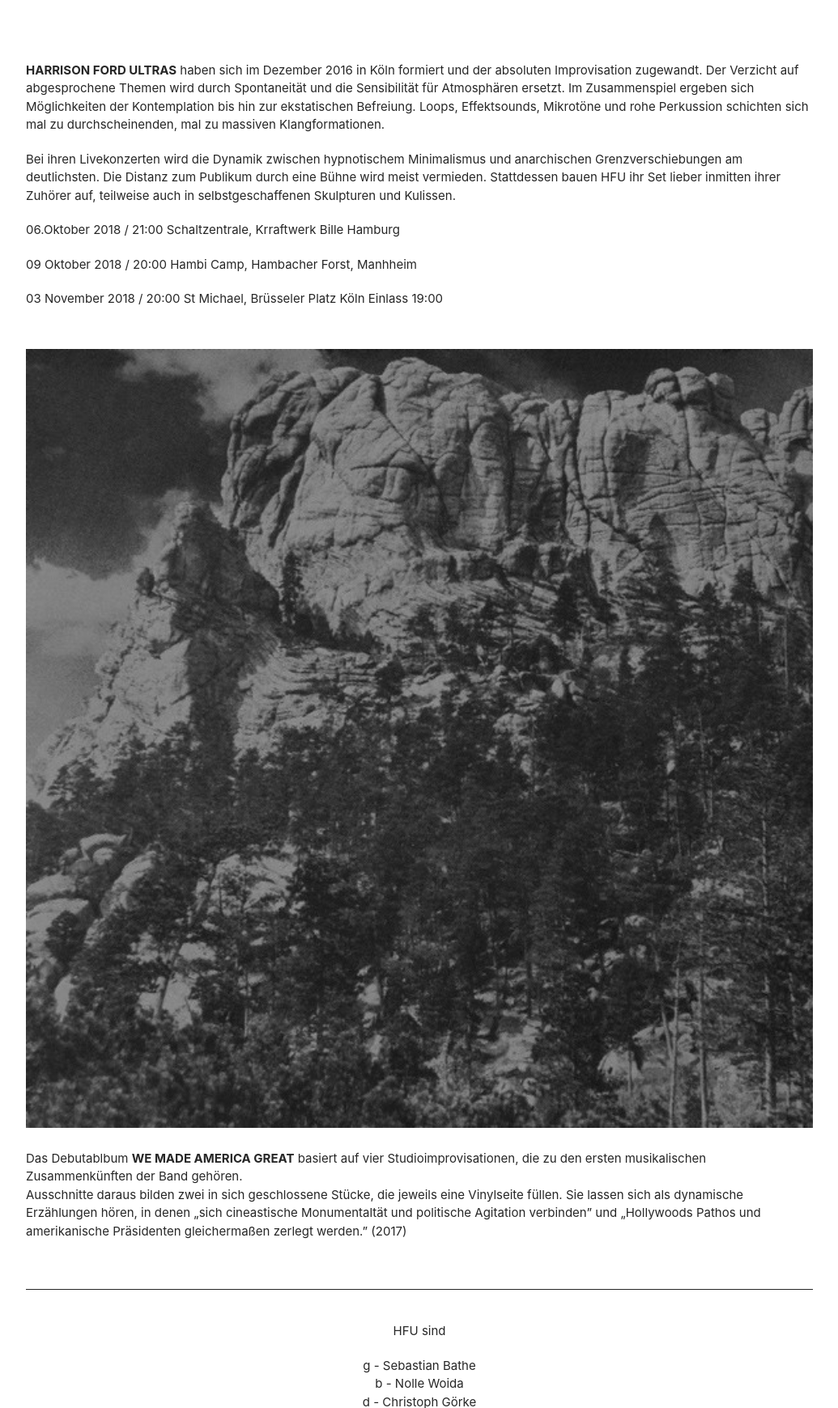
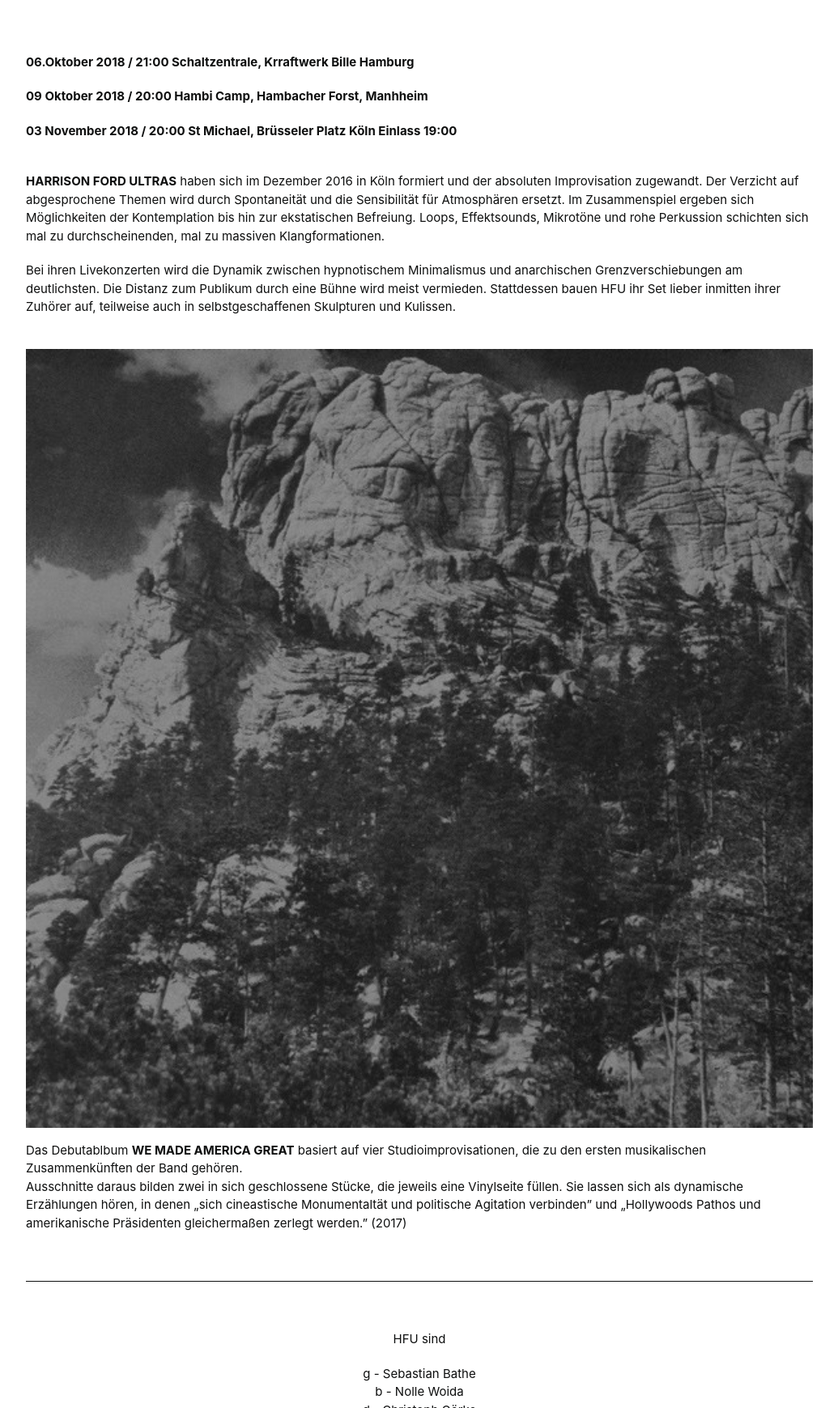
Before and after one commit to hfu-web/hfu-website, a Jekyll site: the page built from index.html, in a window 1280 px wide, cut to the strip 621-2360 px from the top of the page. Shown: the whole strip at 81% size, without its empty margins (122-1157 px from the left). Built offline with Jekyll 4.4.1, drawn with Linux system fonts in a browser that asks for light colours.

Commit message:
polish mobile styles

```diff
--- a/_includes/impressum.html
+++ /dev/null
@@ -1,3 +0,0 @@
-<div class="Impressum">
-	Impressum
-</div>
--- a/_sass/_main.scss
+++ b/_sass/_main.scss
@@ -18,7 +18,7 @@ body {
 }
 
 .video {
-	margin: 7rem 0 8rem;
+	margin: 7rem 0;
 	margin-left: -$horizontal-spacing;
 	margin-right: -$horizontal-spacing;
 
@@ -30,17 +30,18 @@ body {
 }
 
 .info {
-	margin-bottom: 2rem;
+	margin-bottom: 4rem;
 }
 
 .events {
-	margin-bottom: 5rem;
+	font-weight: bold;
+	margin-bottom: 4rem;
 }
 
 .albums {
 	border-bottom: 1px solid $black;
 	padding-bottom: 4rem;
-	margin-bottom: 4rem;
+	margin-bottom: 6rem;
 }
 
 .paragraph {
@@ -49,7 +50,7 @@ body {
 
 .album-cover {
 	width: 100%;
-	margin-bottom: $distance-2;
+	margin-bottom: $distance-1;
 }
 
 .about {
@@ -69,6 +70,10 @@ body {
 	}
 }
 
+.social-media {
+	margin-bottom: 4rem;
+}
+
 .social-media-icon {
 	background-position: center;
 	background-repeat: no-repeat;
@@ -78,7 +83,6 @@ body {
 	display: inline-block;
 	opacity: 0.4;
 	margin-right: 2rem;
-	margin-bottom: $distance-4;
 
 	&:last-child {
 		margin-right: 0;
--- a/_sass/_variables.scss
+++ b/_sass/_variables.scss
@@ -5,7 +5,7 @@ $line-height: 1.5;
 
 
 // Colors
-$black: rgba(0,0,0,0.85);
+$black: #0e0f0f;
 
 // Spacing
 $horizontal-spacing: 1.4rem;
--- a/index.html
+++ b/index.html
@@ -4,6 +4,15 @@ title: Harrison Ford Ultras
 ---
 <div class="video">
 	{% include video-embed.html %}
+</div>
+<div class="events">
+	<ul>
+		{% for event in site.events %}
+		<li class="paragraph">
+			{{ event.content }}
+		</li>
+		{% endfor %}
+	</ul>
 </div>
 <div class="info">
 	<p class="paragraph"><b>HARRISON FORD ULTRAS</b> haben sich im Dezember
@@ -23,15 +32,6 @@ title: Harrison Ford Ultras
 		Zuhörer auf, teilweise auch in selbstgeschaffenen
 		Skulpturen und Kulissen.
 	</p>
-</div>
-<div class="events">
-	<ul>
-		{% for event in site.events %}
-		<li class="paragraph">
-			{{ event.content }}
-		</li>
-		{% endfor %}
-	</ul>
 </div>
 <div class="albums">
 	<img class="album-cover" src="assets/images/harrison-ford-ultras-album-cover.jpg">
```
